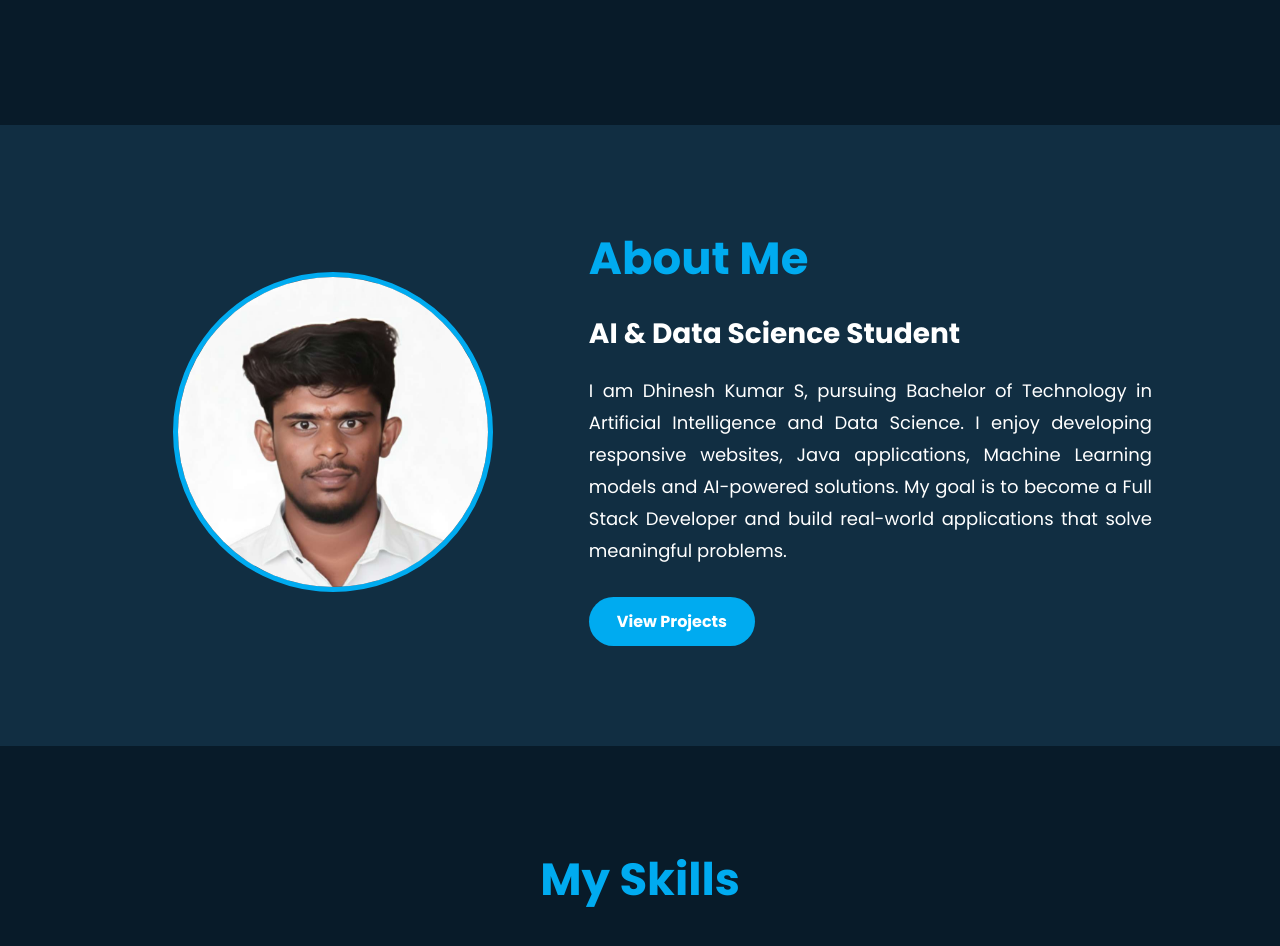
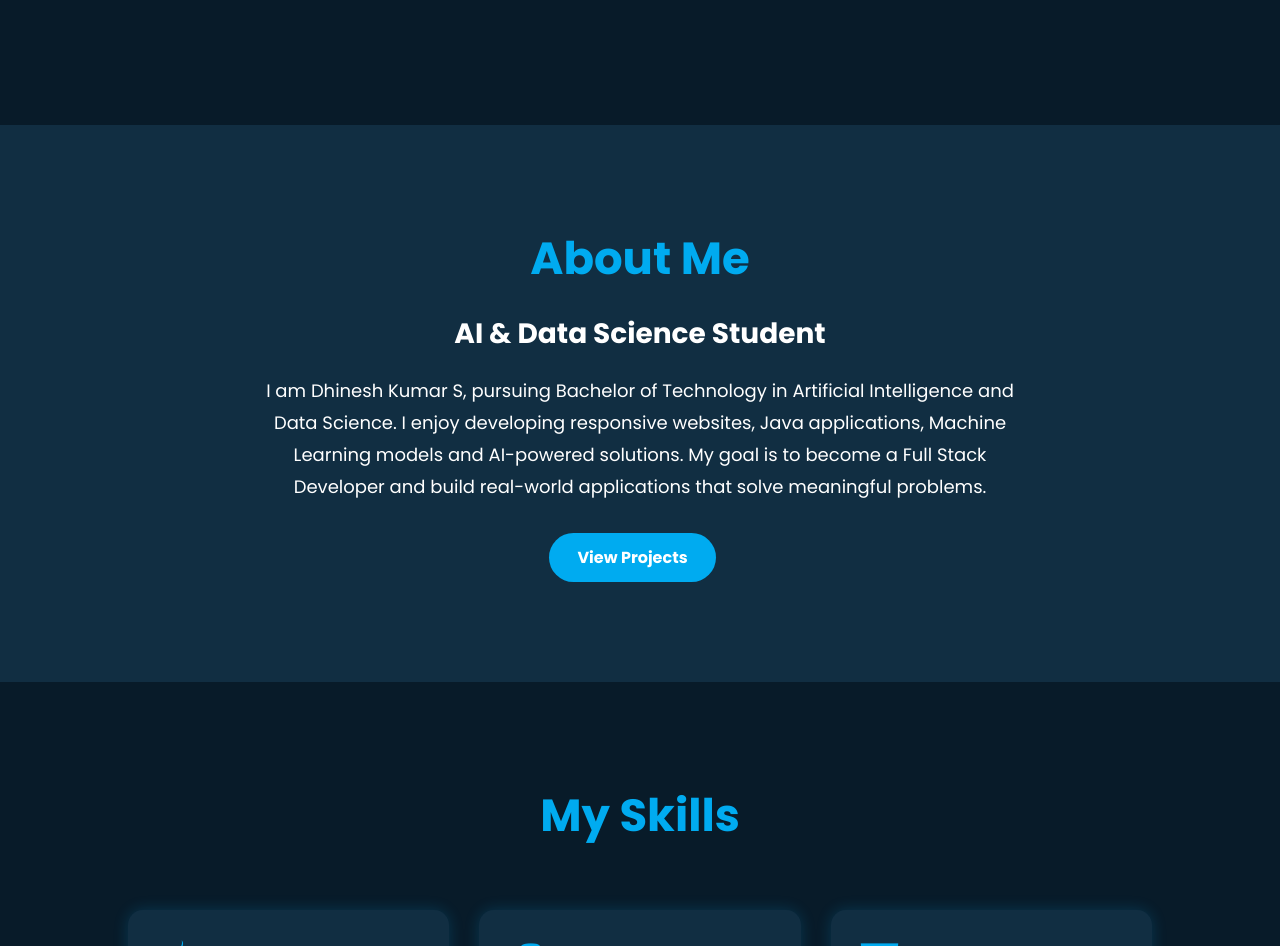
Before and after one commit to sdhineshkumar812/portfolio, a plain HTML site: page index.html in a window 1280 px wide. Shown: the part 680-1626 px from the top of the page. Drawn offline with nearby package versions, Linux system fonts and the light colour scheme.

Commit message:
Improve About section layout

```diff
--- a/index.html
+++ b/index.html
@@ -85,12 +85,6 @@
     <!-- About -->
 
     <section class="about" id="about">
-
-        <div class="about-image">
-
-            <img src="images/profile.jpg" alt="Profile">
-
-        </div>
 
         <div class="about-content">
 
--- a/style.css
+++ b/style.css
@@ -120,32 +120,22 @@ nav ul li a:hover{
     border-radius:50%;
     border:5px solid #00abf0;
     box-shadow:0 0 30px #00abf0;
-}
-/* About Section */
+}/* About Section */
 
 .about{
     display:flex;
-    justify-content:space-between;
+    justify-content:center;
     align-items:center;
     padding:100px 10%;
     background:#112e42;
-}
-
-.about-image{
-    width:40%;
     text-align:center;
 }
 
-.about-image img{
-    width:320px;
-    height:320px;
-    object-fit:cover;
-    border-radius:50%;
-    border:5px solid #00abf0;
-}
-
 .about-content{
-    width:55%;
+    width:100%;
+    max-width:900px;
+    margin:0 auto;
+    text-align:center;
 }
 
 .about-content h2{
@@ -162,8 +152,9 @@ nav ul li a:hover{
 .about-content p{
     font-size:18px;
     line-height:32px;
-    text-align:justify;
-    margin-bottom:30px;
+    text-align:center;
+    max-width:750px;
+    margin:0 auto 30px;
 }
 /* Skills Section */
 
@@ -469,10 +460,12 @@ html{
         text-align:center;
     }
 
+
     .hero-text,
     .about-content,
     .about-image{
         width:100%;
+        text-align:center;
     }
 
     .hero-image img,
```
